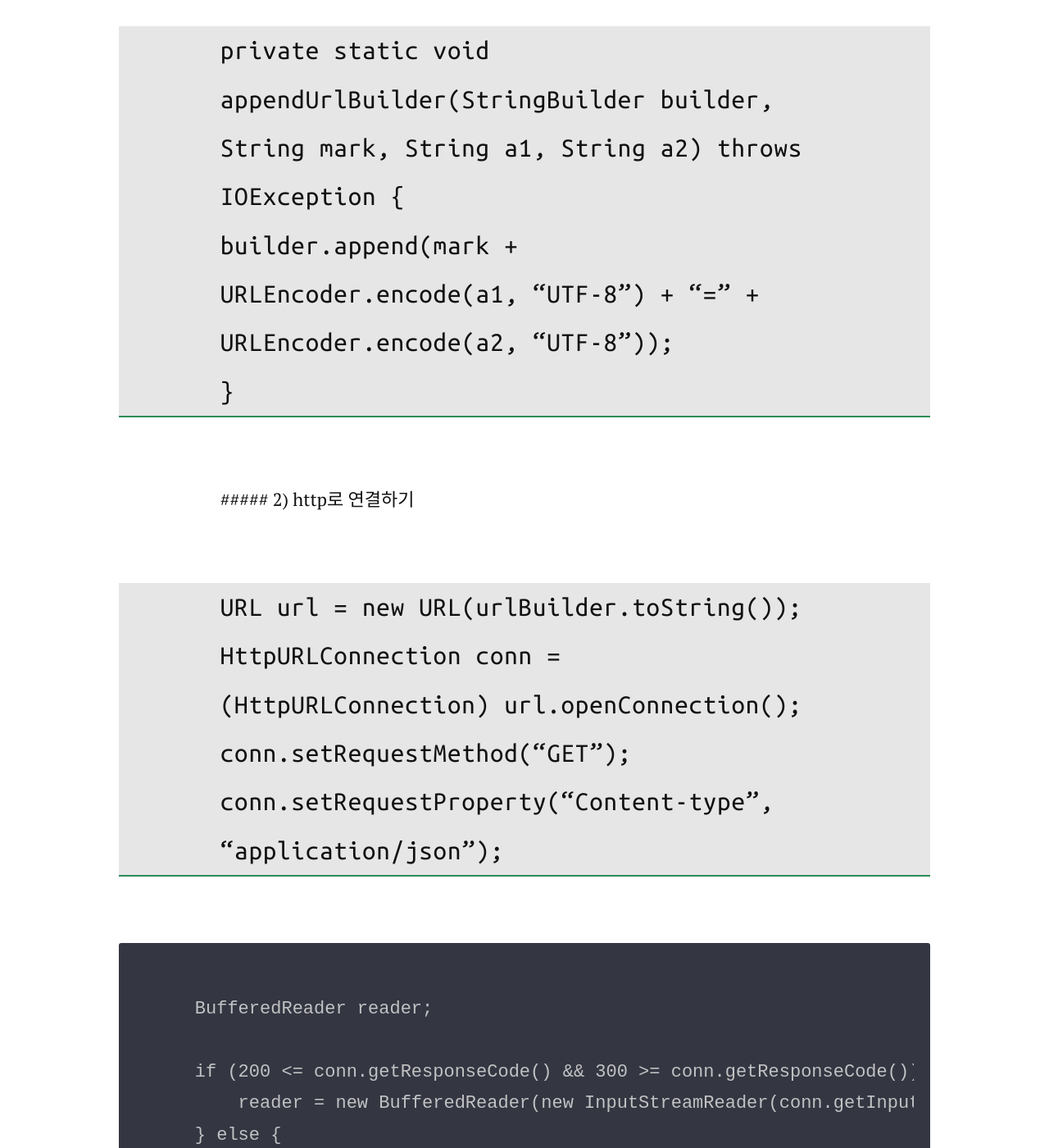
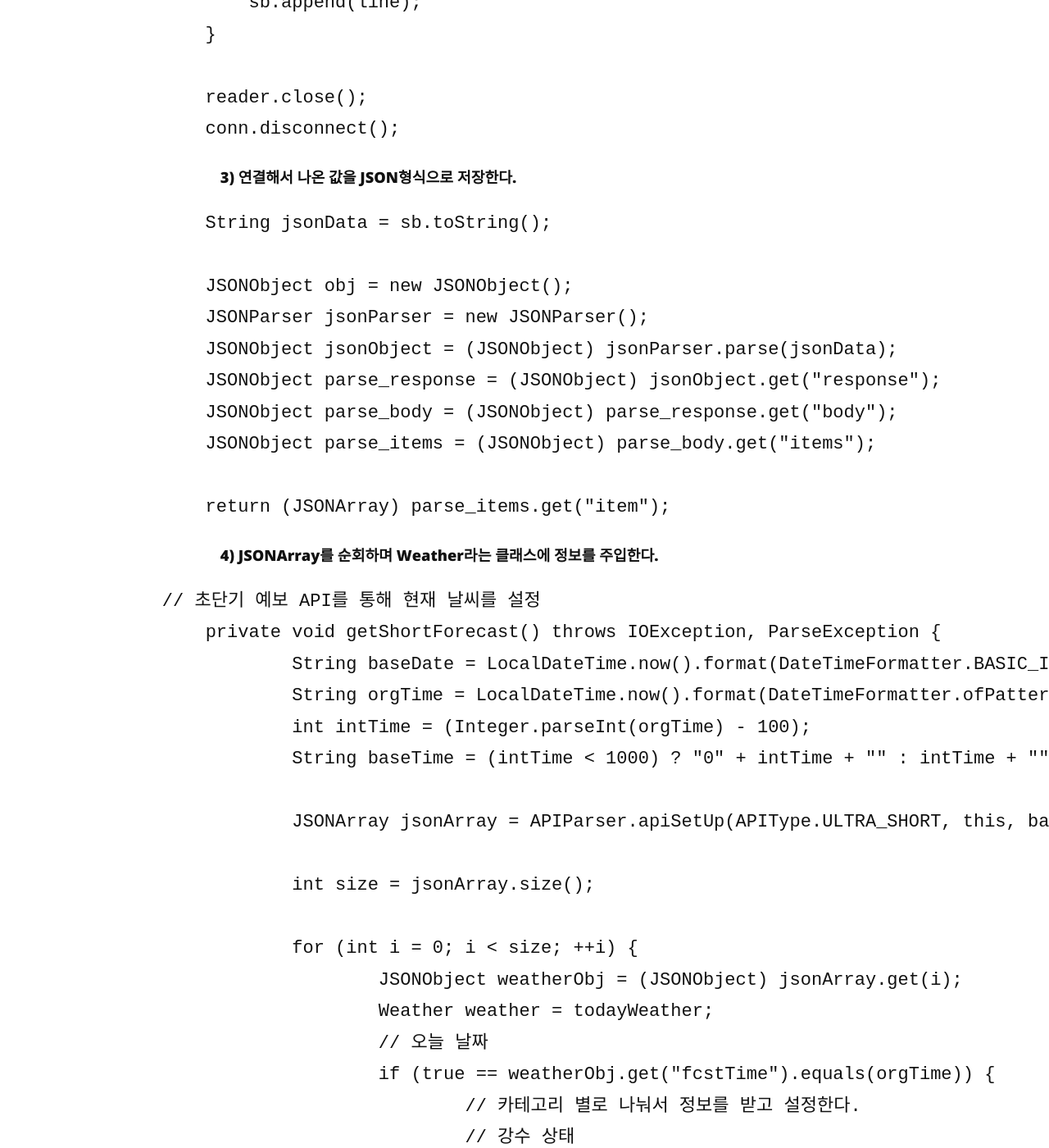
Before and after one commit to kentsang45/crobbitkent.github.io, a Jekyll site: the page built from _posts/2020-01-05-weather-api.md, in a window 1280 px wide and 1400 px high, scrolled down 3239 px. Shown: the whole window at 82% size. Built offline with Jekyll 4.4.1, drawn with Linux system fonts in a browser that asks for light colours; nearby versions of some CDN libraries; comment, search, counter and statistics services are not loaded; some of the changed text lies outside the part shown.

Commit message:
21/01/05 weather 1 modified

````diff
--- a/_posts/2020-01-05-weather-api.md
+++ b/_posts/2020-01-05-weather-api.md
@@ -33,8 +33,9 @@ https://data.go.kr/index.do
 동네예보조회 API와 중기예보 조회 API를 검색하고 활용신청한다.
 
 ##### APIParser 클래스
-   ##### 1) API를 위한 주소를 만든다.
-   >   StringBuilder urlBuilder = new StringBuilder(apiBaseURL[type.ordinal()]);
+##### 1) API를 위한 주소를 만든다.
+```{.java]}
+        StringBuilder urlBuilder = new StringBuilder(apiBaseURL[type.ordinal()]);
         urlBuilder.append("?" + URLEncoder.encode("serviceKey", "UTF-8") + "=" + serviceKey);
         appendUrlBuilder(urlBuilder, "&", "numOfRows", "500");
         appendUrlBuilder(urlBuilder, "&", "pageNo", "1");
@@ -51,12 +52,14 @@ https://data.go.kr/index.do
             appendUrlBuilder(urlBuilder, "&", "ny", dao.getTodayWeather().getNy());
         }
 
-   > private static void appendUrlBuilder(StringBuilder builder, String mark, String a1, String a2) throws IOException {
+    private static void appendUrlBuilder(StringBuilder builder, String mark, String a1, String a2) throws IOException {
       builder.append(mark + URLEncoder.encode(a1, "UTF-8") + "=" + URLEncoder.encode(a2, "UTF-8"));
     }
+```
 
-   ##### 2) http로 연결하기
-   >  URL url = new URL(urlBuilder.toString());
+##### 2) http로 연결하기
+```{.java]}
+        URL url = new URL(urlBuilder.toString());
         HttpURLConnection conn = (HttpURLConnection) url.openConnection();
         conn.setRequestMethod("GET");
         conn.setRequestProperty("Content-type", "application/json");
@@ -79,9 +82,11 @@ https://data.go.kr/index.do
 
         reader.close();
         conn.disconnect();
+```
 
-   ##### 3) 연결해서 나온 값을 JSON형식으로 저장한다.
-    >String jsonData = sb.toString();
+##### 3) 연결해서 나온 값을 JSON형식으로 저장한다.
+```{.java]}
+        String jsonData = sb.toString();
 
         JSONObject obj = new JSONObject();
         JSONParser jsonParser = new JSONParser();
@@ -91,10 +96,11 @@ https://data.go.kr/index.do
         JSONObject parse_items = (JSONObject) parse_body.get("items");
 
         return (JSONArray) parse_items.get("item");
+```
 
-   ##### 4) JSONArray를 순회하며 Weather라는 클래스에 정보를 주입한다.
-
-  > // 초단기 예보 API를 통해 현재 날씨를 설정
+##### 4) JSONArray를 순회하며 Weather라는 클래스에 정보를 주입한다.
+```{.java]}
+    // 초단기 예보 API를 통해 현재 날씨를 설정
 	private void getShortForecast() throws IOException, ParseException {
 		String baseDate = LocalDateTime.now().format(DateTimeFormatter.BASIC_ISO_DATE);
 		String orgTime = LocalDateTime.now().format(DateTimeFormatter.ofPattern("HH")) + "00";
@@ -122,3 +128,4 @@ https://data.go.kr/index.do
 			}
 		} // for end
 	}
+```
````
Also changed, not shown: other parts of _posts/2020-01-05-weather-api.md (+2 -2 lines).
